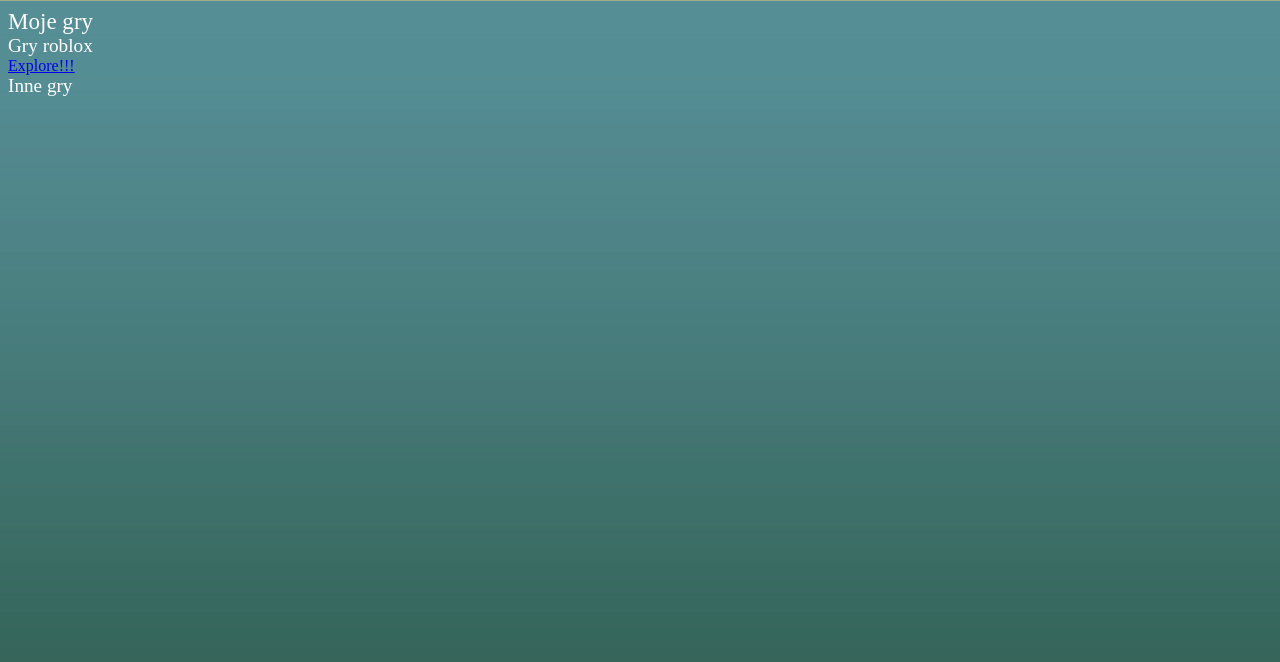
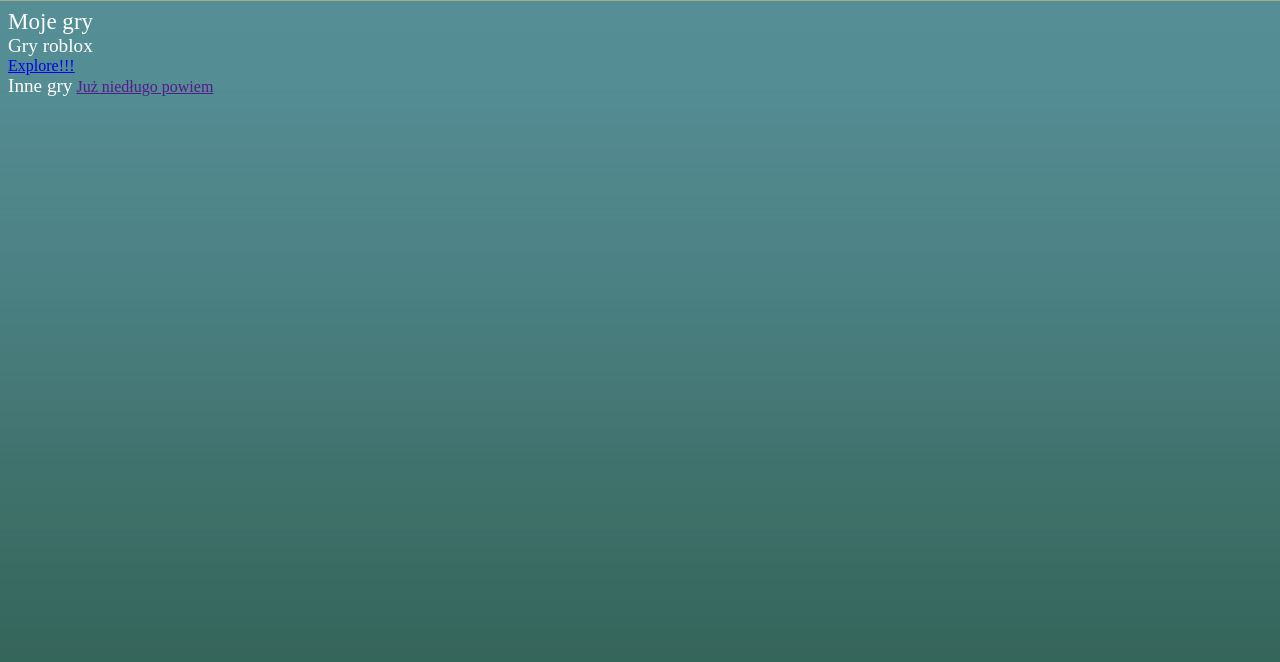
Before and after one commit to WojtAnG4/Strona, a plain HTML site: page Gry/Games.html in a window 1280 px wide. Drawn offline with Linux system fonts and the light colour scheme.

Commit message:
Update Games.html

```diff
--- a/Gry/Games.html
+++ b/Gry/Games.html
@@ -9,3 +9,4 @@
 <a href="roblox1/roblox1.html">Explore!!!</a>
 <br>
 <big><text>Inne gry</big>
+<a href="">Już niedługo powiem
```
